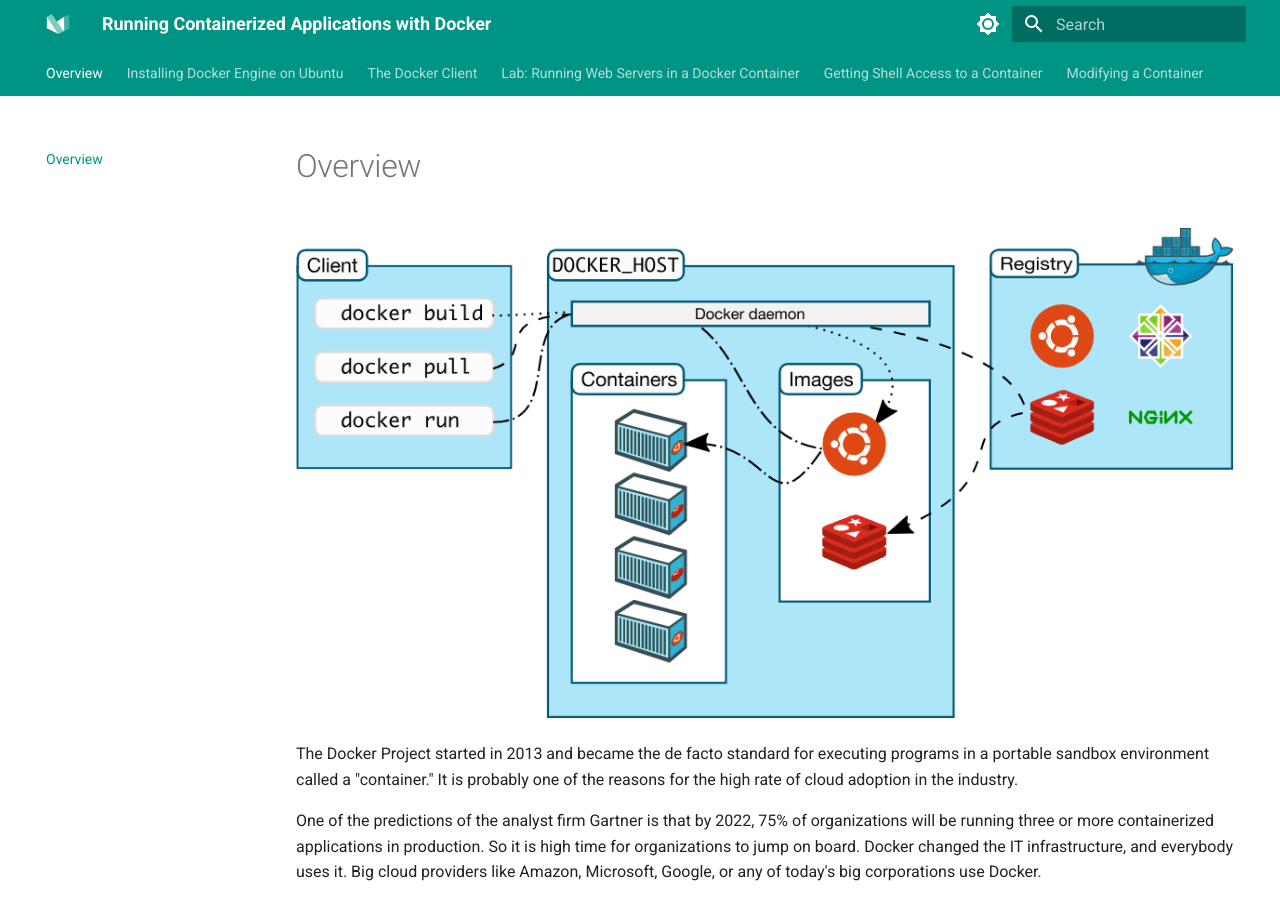
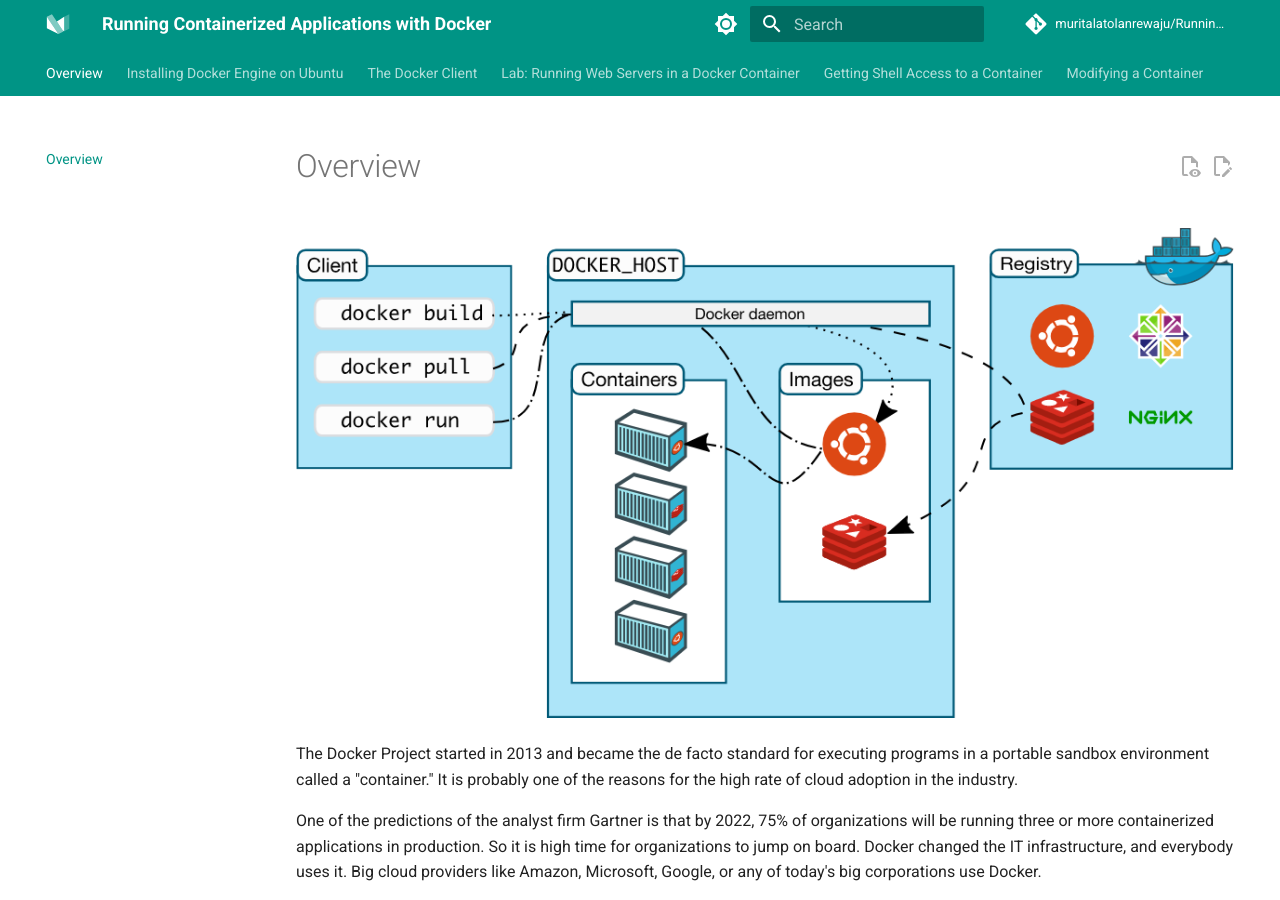
Before and after one commit to muritalatolanrewaju/Running-Containerized-Applications-with-Docker, an MkDocs documentation site: the page built from docs/index.md, in a window 1280 px wide and 900 px high. Built offline with MkDocs 1.6.1 and Material for MkDocs 9.7.7, drawn with Linux system fonts in a browser that asks for light colours; comment, search, counter and statistics services are not loaded.

Commit message:
Update Github URl

```diff
--- a/mkdocs.yml
+++ b/mkdocs.yml
@@ -1,6 +1,8 @@
 site_name: Running Containerized Applications with Docker
 site_url: https://muritalatolanrewaju.github.io/Running-Containerized-Applications-with-Docker/
 site_author: Muritala Olanrewaju
+repo_name: muritalatolanrewaju/Running-Containerized-Applications-with-Docker/
+repo_url: https://github.com/muritalatolanrewaju/Running-Containerized-Applications-with-Docker/
 theme:
   name: material
   features:
```
